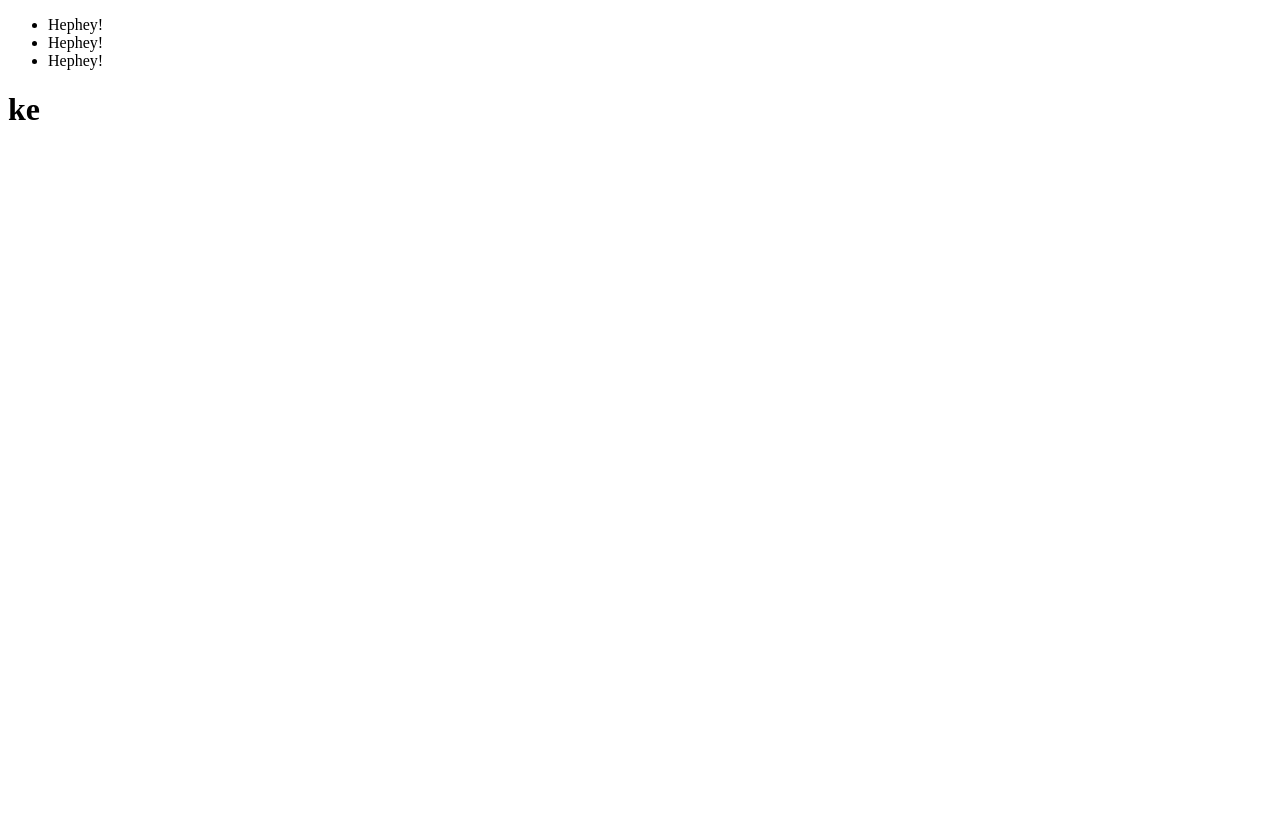
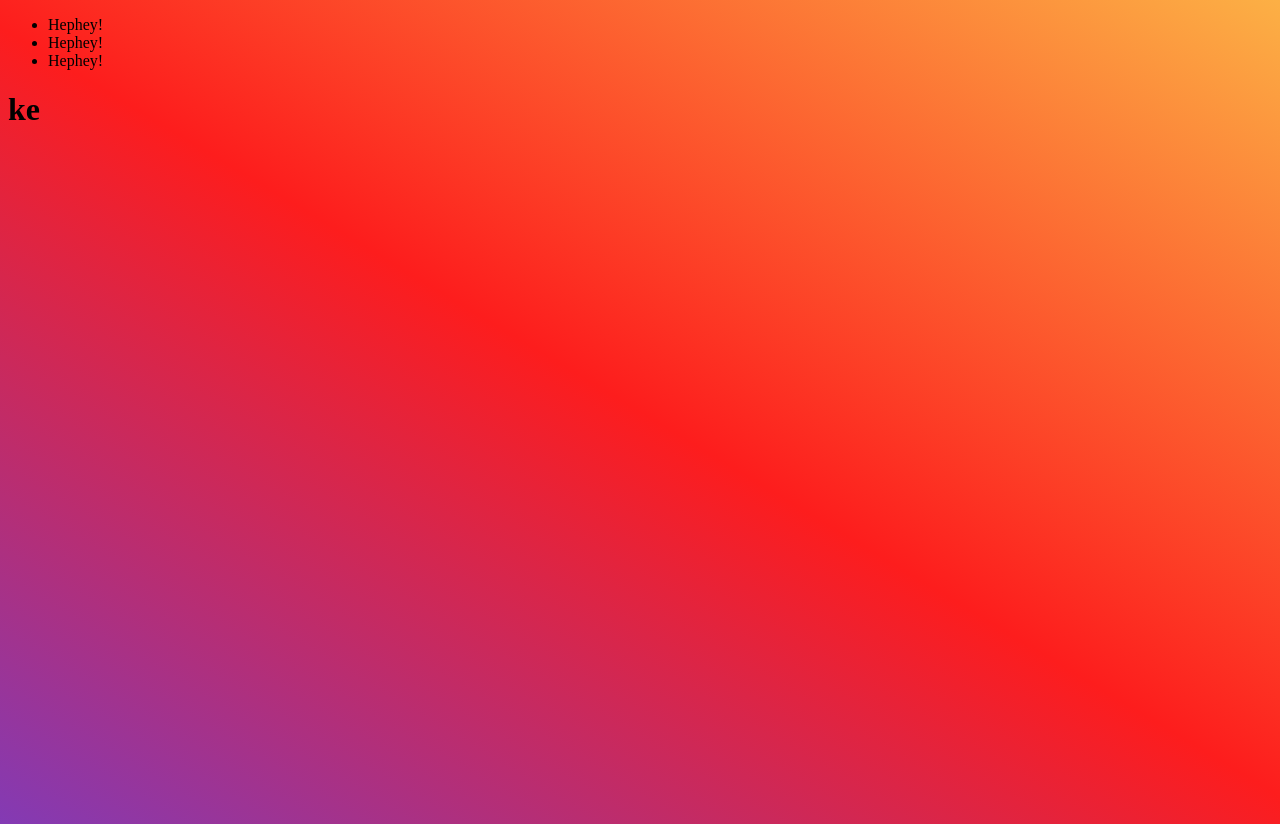
Before and after one commit to BE-CH/ITU-BikeShare, a plain HTML site: page index.html in a window 1280 px wide. Before the commit the page ends 800 px from the top, so only its background shows below. Drawn offline with nearby package versions, Linux system fonts and the light colour scheme.

Commit message:
background

```diff
--- a/css/main.css
+++ b/css/main.css
@@ -0,0 +1,7 @@
+
+body{
+    background: rgb(131,58,180);
+    background: linear-gradient(31deg, rgba(131,58,180,1) 0%, rgba(253,29,29,1) 50%, rgba(252,176,69,1) 100%);
+    background-repeat: no-repeat;
+    min-height: 100vh;
+}
--- a/index.html
+++ b/index.html
@@ -4,6 +4,7 @@
 <head>
     <meta charset="UTF-8">
     <meta name="viewport" content="width=device-width, initial-scale=1.0">
+    <link rel="stylesheet" href="css/main.css">
     <title>Document</title>
 
     <header></header>
```
